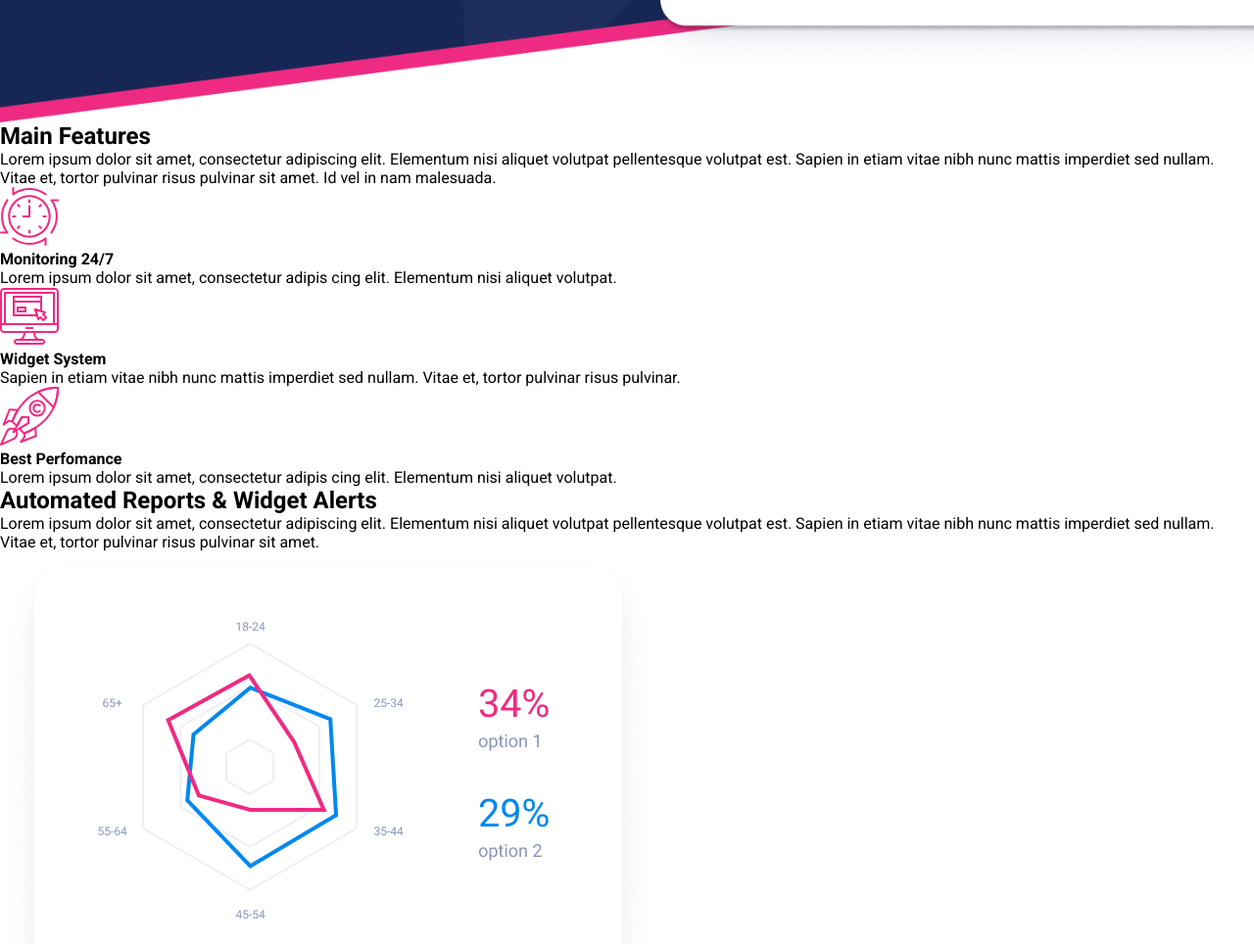
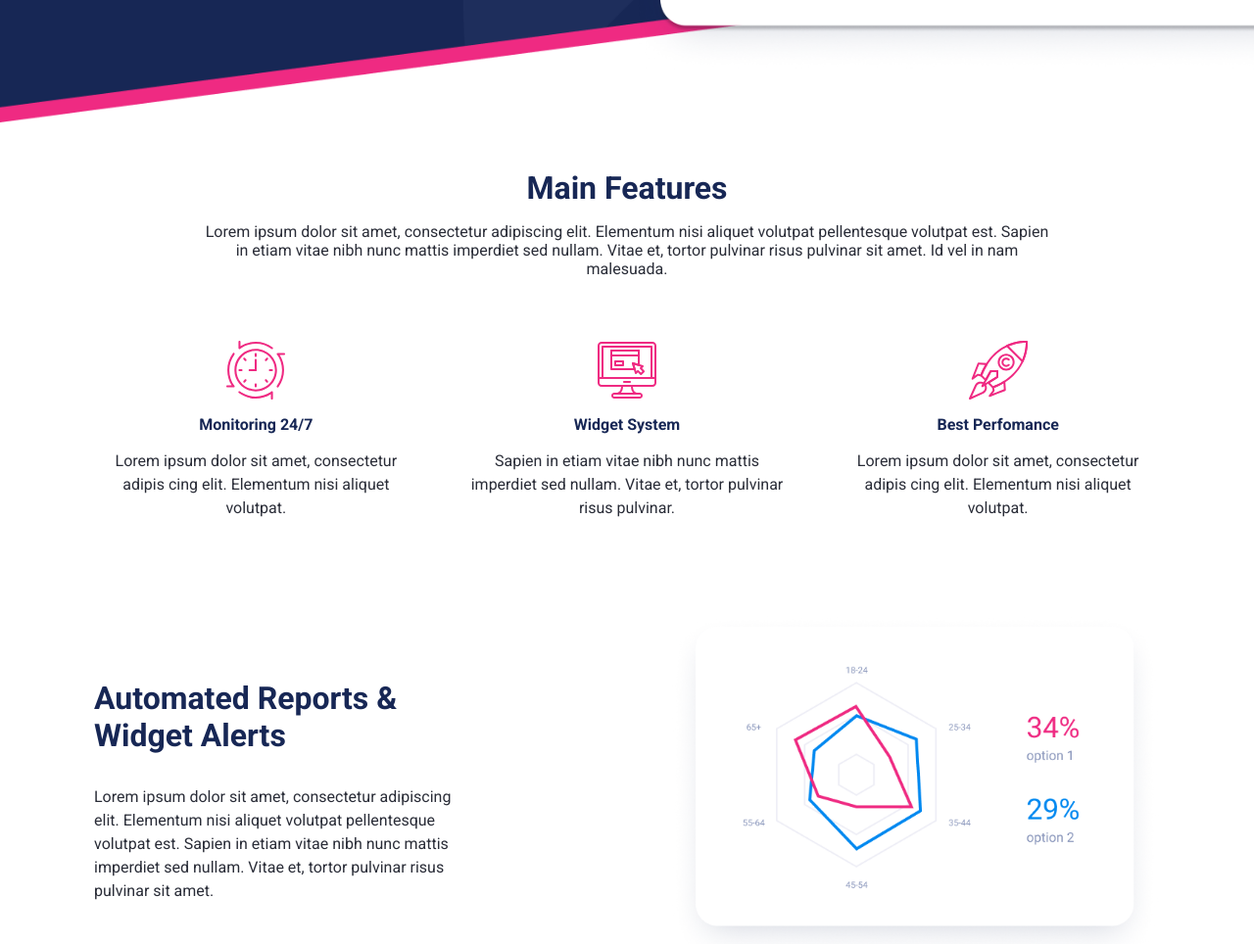
Before and after one commit to ericjmoliveira/landing-page, a plain HTML site: page index.html in a window 1280 px wide. Shown: the part 616-1580 px from the top of the page at 98% size. Drawn offline with Linux system fonts and the light colour scheme.

Commit message:
Style main section

```diff
--- a/assets/css/style.css
+++ b/assets/css/style.css
@@ -86,3 +86,83 @@
     width: 700px;
     margin-right: -6rem;
 }
+
+.main-container {
+    padding: 3rem 6rem;
+}
+
+.main-intro {
+    display: flex;
+    flex-direction: column;
+    align-items: center;
+    justify-content: center;
+    margin-bottom: 4rem;
+}
+
+.main-intro h2 {
+    color: #172755;
+    font-size: 2rem;
+    font-weight: 700;
+    margin-bottom: 1rem;
+}
+
+.main-intro p {
+    width: 80%;
+    color: #2a2d38;
+    text-align: center;
+}
+
+.main-features {
+    display: grid;
+    grid-template-columns: 1fr 1fr 1fr;
+    gap: 3rem;
+    margin-bottom: 6rem;
+}
+
+.main-features div {
+    display: flex;
+    flex-direction: column;
+    align-items: center;
+    justify-content: space-between;
+}
+
+.main-features div img {
+    margin-bottom: 1rem;
+}
+
+.main-features div h4 {
+    color: #172755;
+    font-weight: 700;
+    margin-bottom: 1rem;
+}
+
+.main-features div p {
+    color: #2a2d38;
+    text-align: center;
+    line-height: 1.5;
+}
+
+.info-container section {
+    display: flex;
+    align-items: center;
+    justify-content: space-between;
+    gap: 0 6rem;
+}
+
+.info-container section h2 {
+    color: #172755;
+    font-weight: 700;
+    font-size: 2rem;
+    margin-bottom: 2rem;
+    width: 70%;
+}
+
+.info-container section p {
+    color: #2a2d38;
+    width: 80%;
+    line-height: 1.5;
+}
+
+.info-container section img {
+    width: 500px;
+}
--- a/index.html
+++ b/index.html
@@ -51,16 +51,18 @@
                 </div>
             </section>
         </article>
-        <main>
+        <main class="main-container">
             <article>
+                <section class="main-intro">
                     <h2>Main Features</h2>
                     <p>
-                    Lorem ipsum dolor sit amet, consectetur adipiscing elit. Elementum nisi aliquet
-                    volutpat pellentesque volutpat est. Sapien in etiam vitae nibh nunc mattis
-                    imperdiet sed nullam. Vitae et, tortor pulvinar risus pulvinar sit amet. Id vel
-                    in nam malesuada.
+                        Lorem ipsum dolor sit amet, consectetur adipiscing elit. Elementum nisi
+                        aliquet volutpat pellentesque volutpat est. Sapien in etiam vitae nibh nunc
+                        mattis imperdiet sed nullam. Vitae et, tortor pulvinar risus pulvinar sit
+                        amet. Id vel in nam malesuada.
                     </p>
-                <section>
+                </section>
+                <section class="main-features">
                     <div>
                         <img src="./assets/img/clock-icon.svg" alt="Clock icon" />
                         <h4>Monitoring 24/7</h4>
@@ -87,15 +89,17 @@
                     </div>
                 </section>
             </article>
-            <article>
+            <article class="info-container">
                 <section>
+                    <div>
                         <h2>Automated Reports & Widget Alerts</h2>
                         <p>
                             Lorem ipsum dolor sit amet, consectetur adipiscing elit. Elementum nisi
-                        aliquet volutpat pellentesque volutpat est. Sapien in etiam vitae nibh nunc
-                        mattis imperdiet sed nullam. Vitae et, tortor pulvinar risus pulvinar sit
-                        amet.
+                            aliquet volutpat pellentesque volutpat est. Sapien in etiam vitae nibh
+                            nunc mattis imperdiet sed nullam. Vitae et, tortor pulvinar risus
+                            pulvinar sit amet.
                         </p>
+                    </div>
                     <div>
                         <img src="./assets/img/hexagon-chart.png" alt="Hexagon chart" />
                     </div>
@@ -104,22 +108,26 @@
                     <div>
                         <img src="./assets/img/bar-chart.png" alt="Bar chart" />
                     </div>
+                    <div>
                         <h2>Fully customizable to address your needs</h2>
                         <p>
                             Lorem ipsum dolor sit amet, consectetur adipiscing elit. Elementum nisi
-                        aliquet volutpat pellentesque volutpat est. Sapien in etiam vitae nibh nunc
-                        mattis imperdiet sed nullam. Vitae et, tortor pulvinar risus pulvinar sit
-                        amet.
+                            aliquet volutpat pellentesque volutpat est. Sapien in etiam vitae nibh
+                            nunc mattis imperdiet sed nullam. Vitae et, tortor pulvinar risus
+                            pulvinar sit amet.
                         </p>
+                    </div>
                 </section>
                 <section>
+                    <div>
                         <h2>Pre-built Dashboard Templates</h2>
                         <p>
                             Lorem ipsum dolor sit amet, consectetur adipiscing elit. Elementum nisi
-                        aliquet volutpat pellentesque volutpat est. Sapien in etiam vitae nibh nunc
-                        mattis imperdiet sed nullam. Vitae et, tortor pulvinar risus pulvinar sit
-                        amet.
+                            aliquet volutpat pellentesque volutpat est. Sapien in etiam vitae nibh
+                            nunc mattis imperdiet sed nullam. Vitae et, tortor pulvinar risus
+                            pulvinar sit amet.
                         </p>
+                    </div>
                     <div>
                         <img src="./assets/img/calendar.png" alt="Calendar" />
                     </div>
```
Lines whose indentation alone changed are shown as unchanged.
